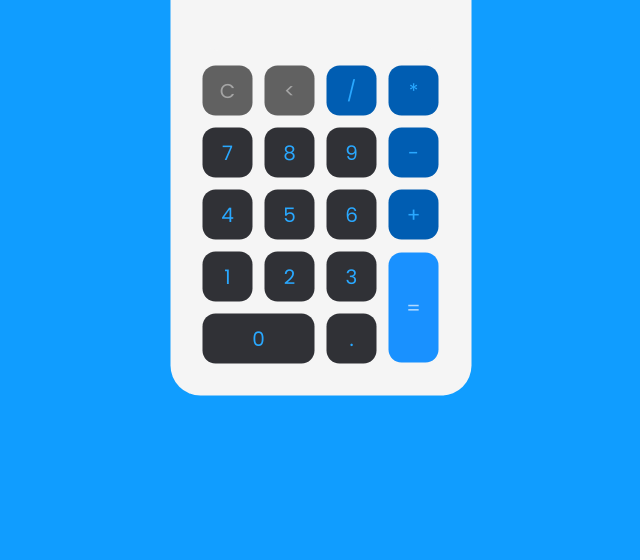
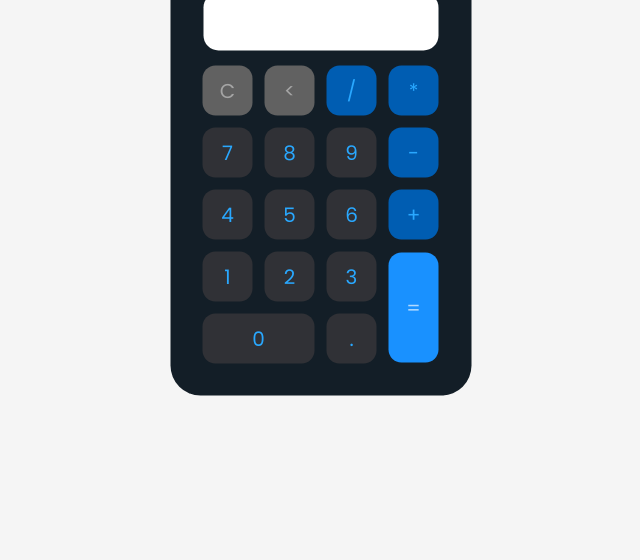
Before and after one commit to luqmanherifa/kalkulator, a plain HTML site: page index.html in a window 1280 px wide. Shown: the part 240-800 px from the top of the page, without its empty margins (319-959 px from the left). Drawn offline with Linux system fonts and the light colour scheme; a web font is replaced by a local one.

Commit message:
Update style.css

```diff
--- a/style.css
+++ b/style.css
@@ -5,11 +5,11 @@
 }
 
 body {
-  background: #109DFF;
+  background: whitesmoke;
 }
 
 .main {
-  background: whitesmoke;
+  background: #131e27;
   position: absolute;
   top: 50%;
   left: 50%;
@@ -30,7 +30,7 @@ body {
   margin: 8px;
   font-size: 25px;
   padding: 10px;
-  background: whitesmoke;
+  background: white;
   text-align: right;
   color: #29a8ff;
   font-weight: bold;
```
